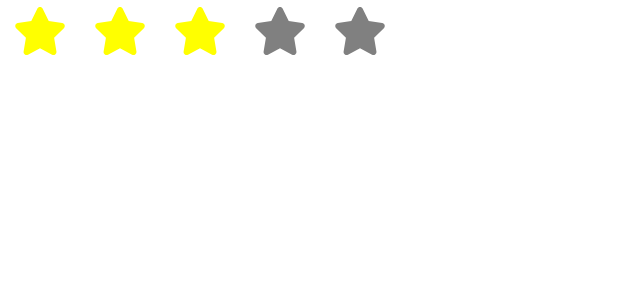
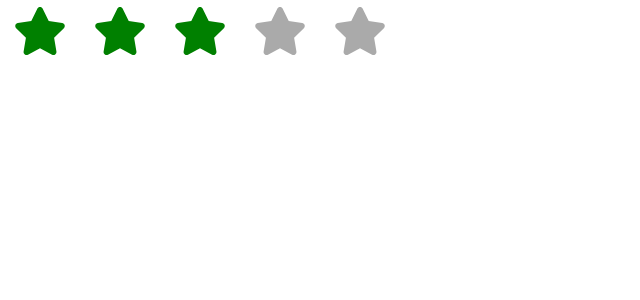
Before and after one commit to iamdtang/building-reusable-components, a React (Create React App) app: page / in a window 1280 px wide. Shown: the top 300 px of the page, without its empty margins (0-640 px from the left). Built offline with nearby package versions, Linux system fonts and the light colour scheme.

Commit message:
Extract colors as props to make this component more customizable

```diff
--- a/src/App.jsx
+++ b/src/App.jsx
@@ -8,6 +8,8 @@ export default function App() {
   return (
     <div>
       <StarRating
+        emptyColor="#aaa"
+        filledColor="green"
         rating={rating}
         onStarClick={(i) => {
           setRating(i);
--- a/src/StarRating.jsx
+++ b/src/StarRating.jsx
@@ -3,6 +3,9 @@ import { faStar } from "@fortawesome/free-solid-svg-icons";
 
 export default function StarRating(props) {
   const stars = [];
+
+  const filledColor = props.filledColor || "yellow";
+  const emptyColor = props.emptyColor || "gray";
 
   function handleClick(i) {
     props.onStarClick(i);
@@ -20,7 +23,7 @@ export default function StarRating(props) {
       >
         <FontAwesomeIcon
           icon={faStar}
-          color={i <= props.rating ? "yellow" : "gray"}
+          color={i <= props.rating ? filledColor : emptyColor}
           size="3x"
         />
       </button>
```
